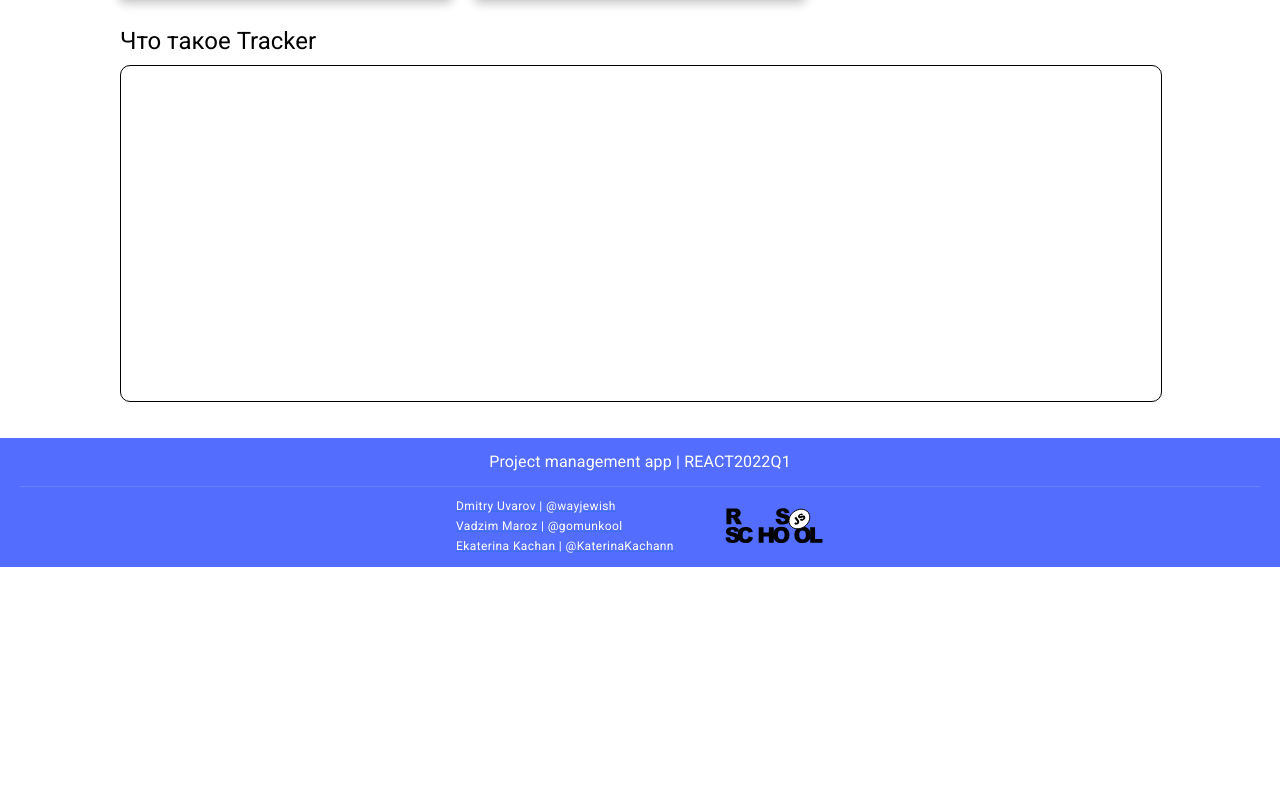
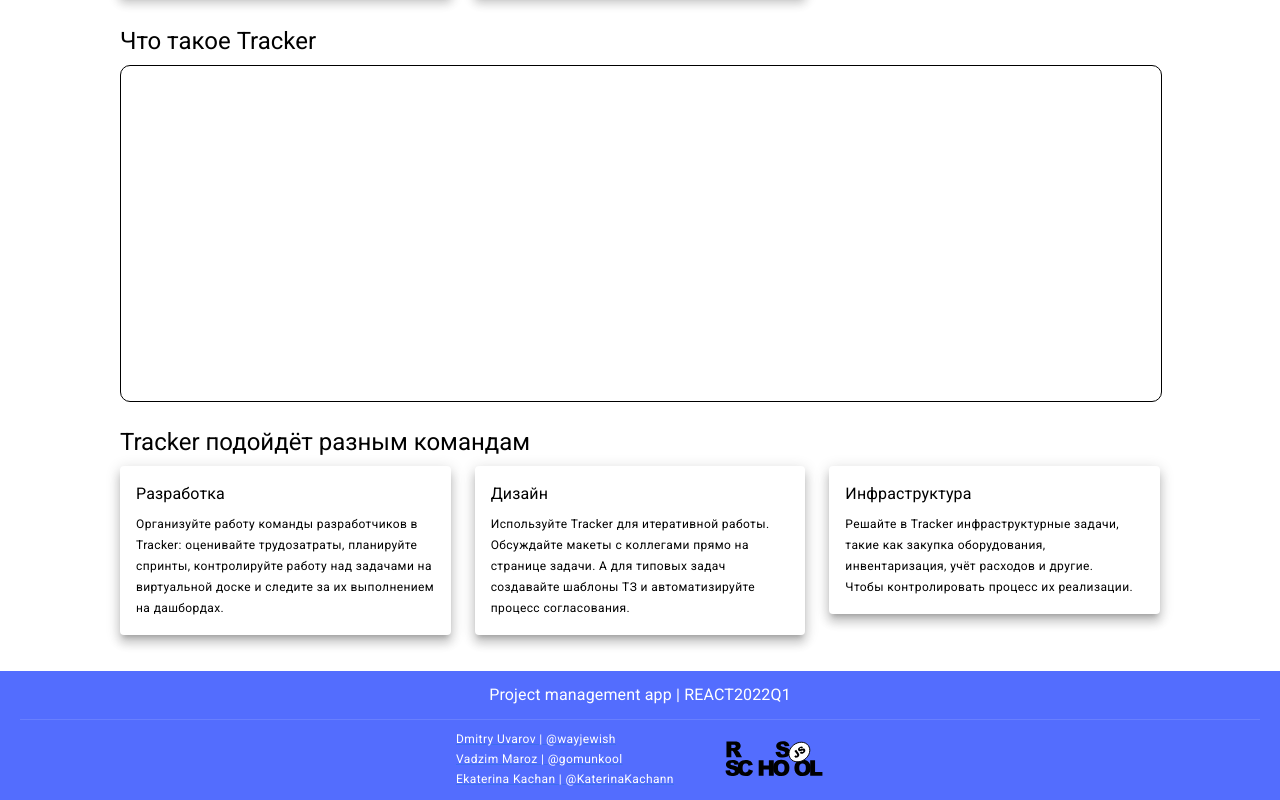
Before and after one commit to wayjewish/project-management-app, a React app: page / in a window 1280 px wide. Shown: the part 677-1477 px from the top of the page. Before the commit the page ends 1244 px from the top, so only its background shows below. Built offline with nearby package versions, Linux system fonts and the light colour scheme.

Commit message:
fix: fixed layout

```diff
--- a/src/components/landing/Landing.styled.ts
+++ b/src/components/landing/Landing.styled.ts
@@ -1,3 +1,4 @@
+import { Box } from '@mui/material';
 import { styled } from '@mui/material/styles';
 
 export const Main = styled('main')({
@@ -6,8 +7,7 @@
   background: 'white',
 });
 
-export const Wrap = styled('div')(({ theme }) => ({
-  display: 'flex',
+export const Wrap = styled(Box)(({ theme }) => ({
   flexWrap: 'wrap',
   flexDirection: 'column',
   alignItems: 'flex-start',
@@ -27,7 +27,7 @@
   },
 }));
 
-export const Content = styled('div')({
+export const Content = styled(Box)({
   display: 'flex',
   flexWrap: 'wrap',
   flexDirection: 'row',
@@ -58,7 +58,7 @@
     display: 'none',
   },
 }));
-export const Item = styled('div')({
+export const Item = styled(Box)({
   textAlign: 'left',
   background: 'white',
   boxShadow:
@@ -66,7 +66,7 @@
   borderRadius: '4px',
   padding: '16px',
 });
-export const BoxVideo = styled('div')({
+export const BoxVideo = styled(Box)({
   border: '1px solid #000000',
   borderRadius: '10px',
   width: '100%',
--- a/src/components/landing/Landing.tsx
+++ b/src/components/landing/Landing.tsx
@@ -81,12 +81,55 @@
             </Grid>
           </Grid>
         </BoxCards>
-        <Box width={'100%'}>
+        <Box width={'100%'} mb={3}>
           <Typography variant="h5" mb={1} textAlign={'left'}>
             Что такое Tracker
           </Typography>
-          <BoxVideo></BoxVideo>
+          <BoxVideo />
         </Box>
+        <BoxCards width={'100%'}>
+          <Typography variant="h5" mb={1} textAlign={'left'}>
+            Tracker подойдёт разным командам
+          </Typography>
+          <Grid container spacing={3} style={{ justifyContent: 'center' }}>
+            <Grid item xs={4}>
+              <Item>
+                <Typography variant="body1" mb={1}>
+                  Разработка
+                </Typography>
+                <Typography variant="caption">
+                  Организуйте работу команды разработчиков в Tracker:
+                  оценивайте трудозатраты, планируйте спринты, контролируйте работу над задачами на
+                  виртуальной доске и следите за их выполнением на дашбордах.
+                </Typography>
+              </Item>
+            </Grid>
+            <Grid item xs={4}>
+              <Item>
+                <Typography variant="body1" mb={1}>
+                  Дизайн
+                </Typography>
+                <Typography variant="caption">
+                  Используйте Tracker для итеративной работы. Обсуждайте макеты с коллегами прямо на
+                  странице задачи. А для типовых задач создавайте шаблоны ТЗ и автоматизируйте
+                  процесс согласования.
+                </Typography>
+              </Item>
+            </Grid>
+            <Grid item xs={4}>
+              <Item>
+                <Typography variant="body1" mb={1}>
+                  Инфраструктура
+                </Typography>
+                <Typography variant="caption">
+                  Решайте в Tracker инфраструктурные задачи, такие как закупка оборудования,
+                  инвентаризация, учёт расходов и другие.<br/> Чтобы контролировать процесс их
+                  реализации.
+                </Typography>
+              </Item>
+            </Grid>
+          </Grid>
+        </BoxCards>
       </Wrap>
     </Main>
   );
```
